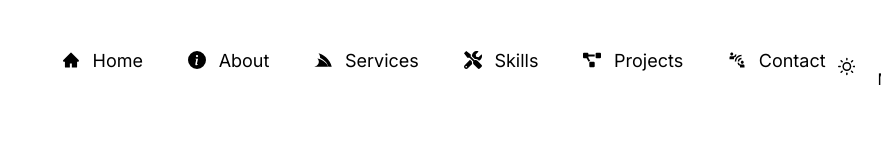
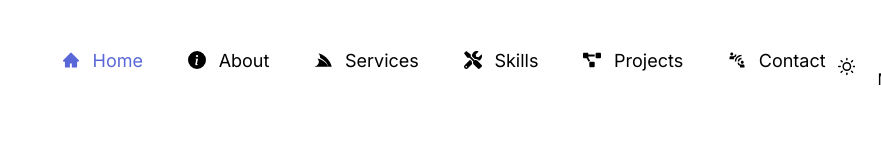
Before and after one commit to yazidtajudeen/My-Portfolio-Website, a React (Vite) app: page / in a window 1280 px wide. Shown: the top 160 px of the page, without its empty margins (399-1280 px from the left). Built offline with nearby package versions, Linux system fonts and the light colour scheme.

Commit message:
added location to get  the current path of the links when clicked

```diff
--- a/package.json
+++ b/package.json
@@ -14,6 +14,7 @@
     "react": "^19.0.0",
     "react-dom": "^19.0.0",
     "react-icons": "^5.4.0",
+    "react-router-dom": "^7.1.5",
     "tailwindcss": "^4.0.4"
   },
   "devDependencies": {
--- a/src/components/Navbar/Header.tsx
+++ b/src/components/Navbar/Header.tsx
@@ -4,8 +4,10 @@ import { BsInfoCircleFill } from "react-icons/bs";
 import { FaServicestack, FaProjectDiagram, FaTools } from "react-icons/fa";
 import { MdConnectWithoutContact } from "react-icons/md";
 import Mode from './Mode';
-import HireButton from './button';
+import OneButton from './Hire';
+
 import { useTheme } from '../../theme/ThemeContext';
+import { useLocation } from 'react-router-dom';
 
 const links: { name: string; href: string; icon: JSX.Element }[] = [
   { name: "Home", href: "/", icon: <AiFillHome /> },
@@ -18,6 +20,7 @@ const links: { name: string; href: string; icon: JSX.Element }[] = [
 
 const Header = () => {
   const { isDarkMode } = useTheme();
+  const location = useLocation();
 
   return (
     <div>
@@ -33,7 +36,15 @@ const Header = () => {
           <ul style={{ display: "inline-flex", listStyle: "none", gap: "2.8rem", color: isDarkMode ? '#fff' : '#000' }}>
             {links.map((link) => (
               <li key={link.href} style={{ fontSize: "18px" }}>
-                <a href={link.href} style={{ display: "flex", alignItems: "center", gap: "0.8rem" }}>
+                <a
+                  href={link.href}
+                  style={{
+                    display: "flex",
+                    alignItems: "center",
+                    gap: "0.8rem",
+                    color: location.pathname === link.href ? '#5967D8' : isDarkMode ? '#fff' : '#000'
+                  }}
+                >
                   {link.icon} {link.name}
                 </a>
               </li>
@@ -42,7 +53,7 @@ const Header = () => {
         </div>
         <div className="hire-button" style={{ display: 'flex', alignItems: 'center', marginLeft: 'auto' }}>
           <Mode/>
-          <HireButton/>
+          <OneButton/>
         </div>
       </nav>
     </div>
--- a/src/components/Navbar/Button.tsx
+++ b/src/components/Navbar/Hire.tsx
@@ -5,7 +5,7 @@ interface ButtonProps {
   label?: string;
 }
 
-export default function hireButton({ onClick, label = "Hire Me" }: ButtonProps) {
+export default function OneButton({ onClick, label = "Hire Me" }: ButtonProps) {
   const buttonStyle = {
     backgroundColor: "#5967D8",
     border: "none",
--- a/src/main.tsx
+++ b/src/main.tsx
@@ -1,10 +1,13 @@
 import { StrictMode } from 'react'
 import { createRoot } from 'react-dom/client'
+import { BrowserRouter } from 'react-router-dom';
 import './index.css'
 import App from './App.tsx'
 
 createRoot(document.getElementById('root')!).render(
   <StrictMode>
-    <App />
+    <BrowserRouter>
+      <App />
+    </BrowserRouter>
   </StrictMode>,
 )
```
Also changed, not shown: 1 other file (tests, documents, lock files or other folders).
